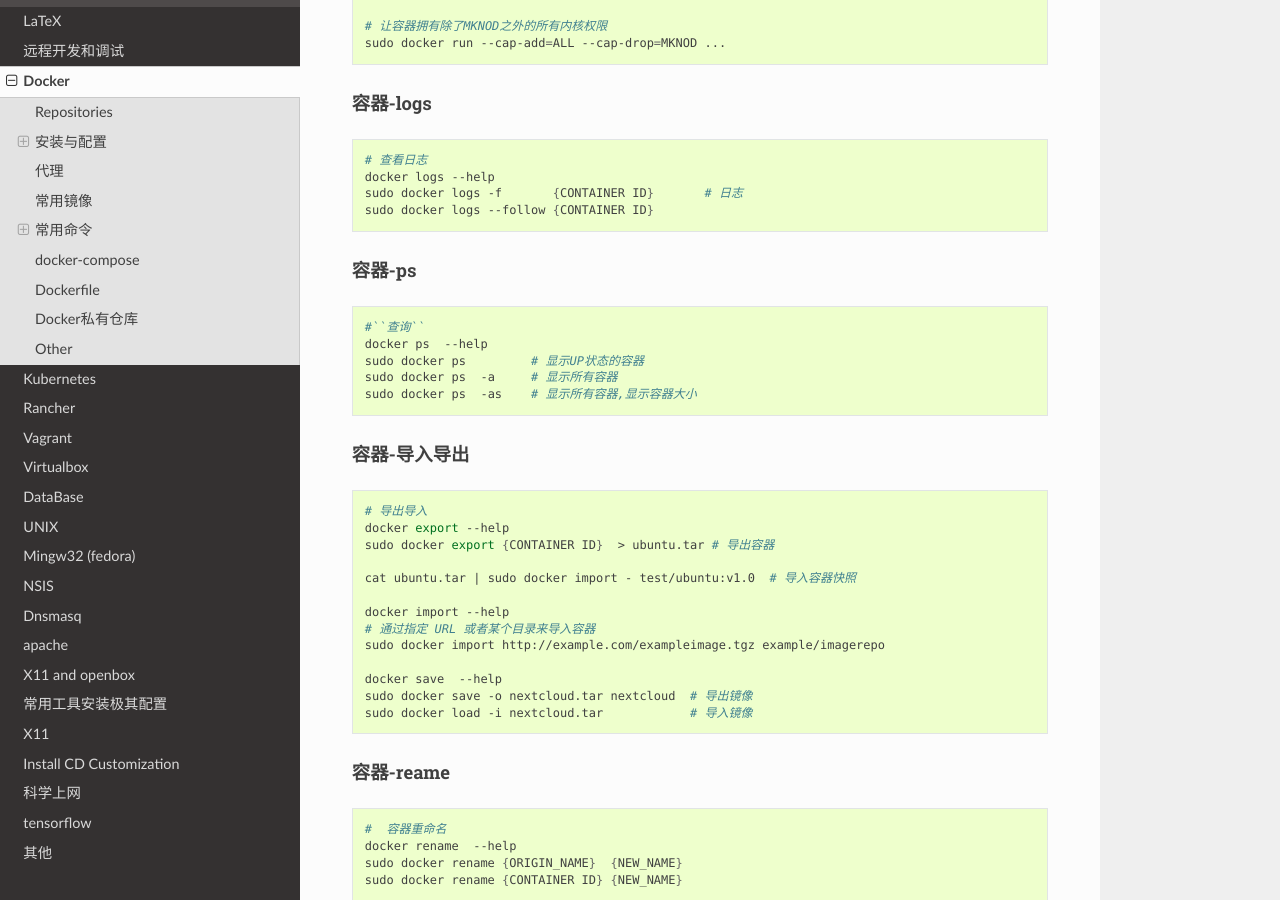
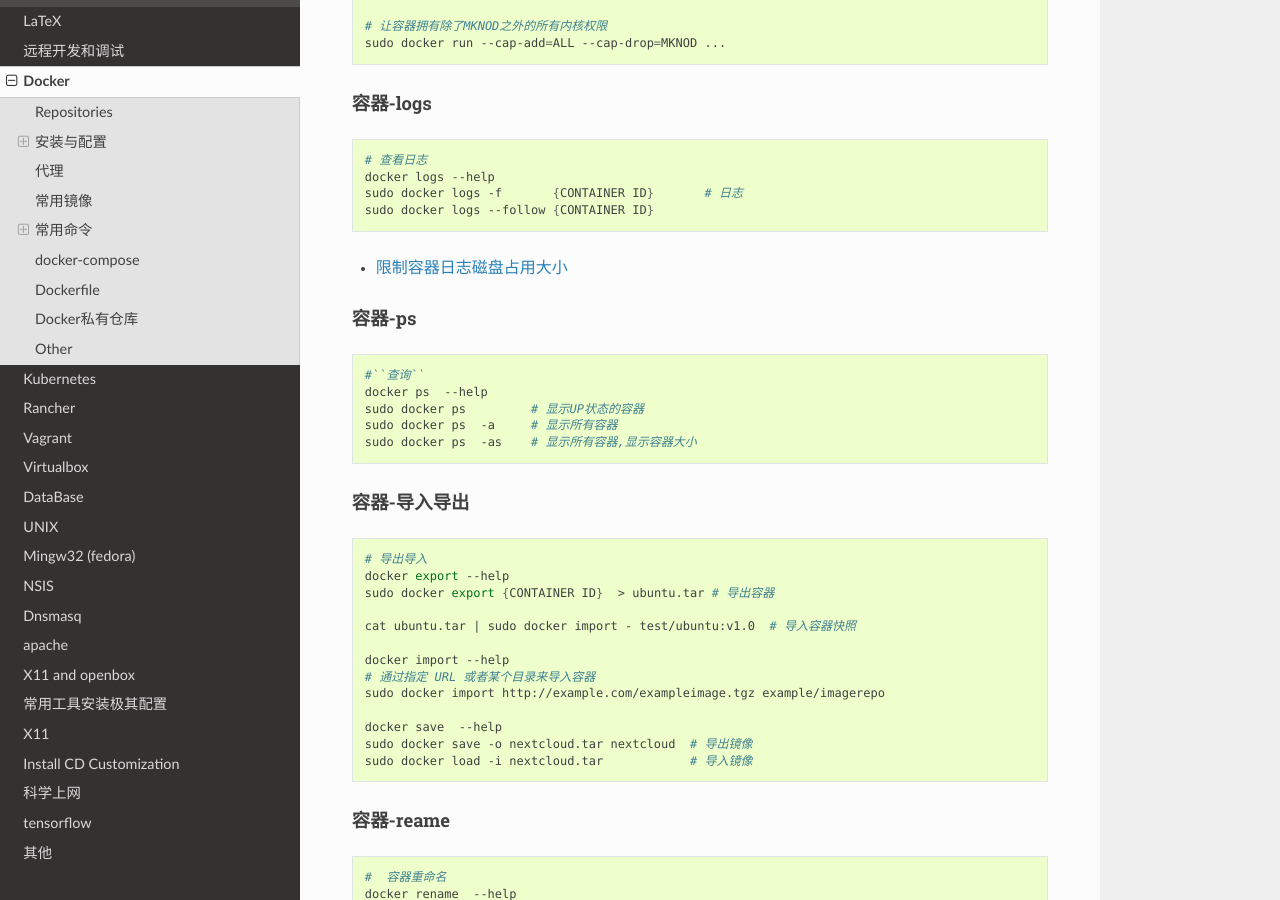
Before and after one commit to my-rds-store/my_space, a Sphinx documentation site: the page built from source/docker/index.rst, in a window 1280 px wide and 900 px high, scrolled down 4553 px. Built offline with Sphinx 7.4.7 and the Read the Docs theme 2.0.0, drawn with Linux system fonts in a browser that asks for light colours.

Commit message:
update ...

```diff
--- a/source/docker/index.rst
+++ b/source/docker/index.rst
@@ -278,6 +278,8 @@
    sudo docker logs -f       {CONTAINER ID}       # 日志
    sudo docker logs --follow {CONTAINER ID}
 
+* `限制容器日志磁盘占用大小 <https://medium.com/@Quigley_Ja/rotating-docker-logs-keeping-your-overlay-folder-small-40cfa2155412>`_
+
 容器-ps
 ----------
 
```
